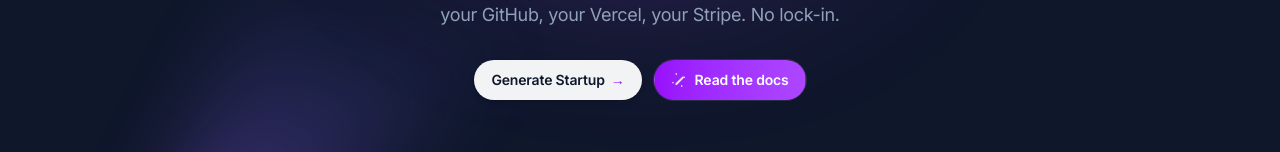
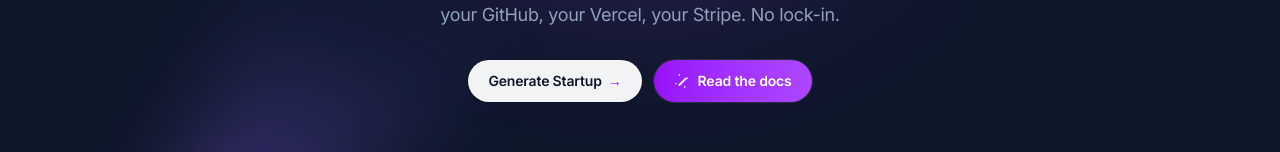
Before and after one commit to buildaistartups/buildaistartups.com, a Next.js app: page / in a window 1280 px wide. Shown: the part 9017-9169 px from the top of the page. Built offline with nearby package versions, Linux system fonts and the light colour scheme.

Commit message:
Update cta.tsx

```diff
--- a/components/cta.tsx
+++ b/components/cta.tsx
@@ -52,23 +52,23 @@ export default function Cta() {
               your Stripe. No lock-in.
             </p>
 
-            {/* Buttons — NORMAL size (uses btn-sm scale) */}
+            {/* Buttons — EXACT same sizing as hero buttons */}
             <div className="flex items-center justify-center gap-3">
-              {/* Primary (white, small) */}
+              {/* Primary (white pill) */}
               <a
                 href="/generate"
-                className="btn-sm inline-flex items-center gap-1.5 rounded-full px-4 py-2 text-sm font-semibold
-                           text-slate-900 bg-white/95 hover:bg-white shadow-md ring-1 ring-black/5
+                className="inline-flex items-center gap-1.5 rounded-full px-5 py-2.5 text-sm font-semibold
+                           text-slate-900 bg-white/95 hover:bg-white shadow-sm ring-1 ring-black/5
                            transition-colors"
               >
                 Generate Startup
                 <span className="text-purple-600">→</span>
               </a>
 
-              {/* Secondary (purple, small) */}
+              {/* Secondary (purple pill with wand icon) */}
               <a
                 href="/resources/docs"
-                className="btn-sm inline-flex items-center gap-2 rounded-full px-4 py-2 text-sm font-semibold text-white
+                className="inline-flex items-center gap-2 rounded-full px-5 py-2.5 text-sm font-semibold text-white
                            bg-linear-to-r from-purple-600 to-purple-500 hover:brightness-110 ring-1 ring-white/10
                            transition"
               >
```
